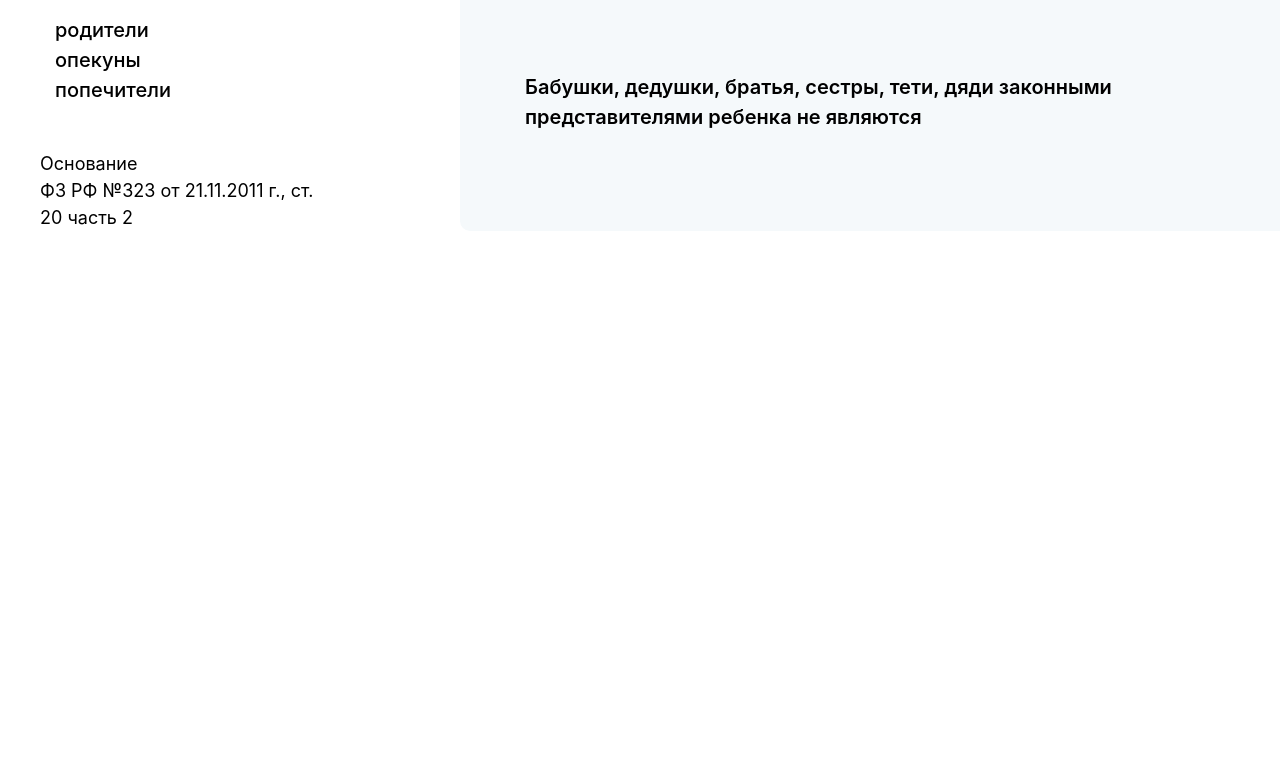
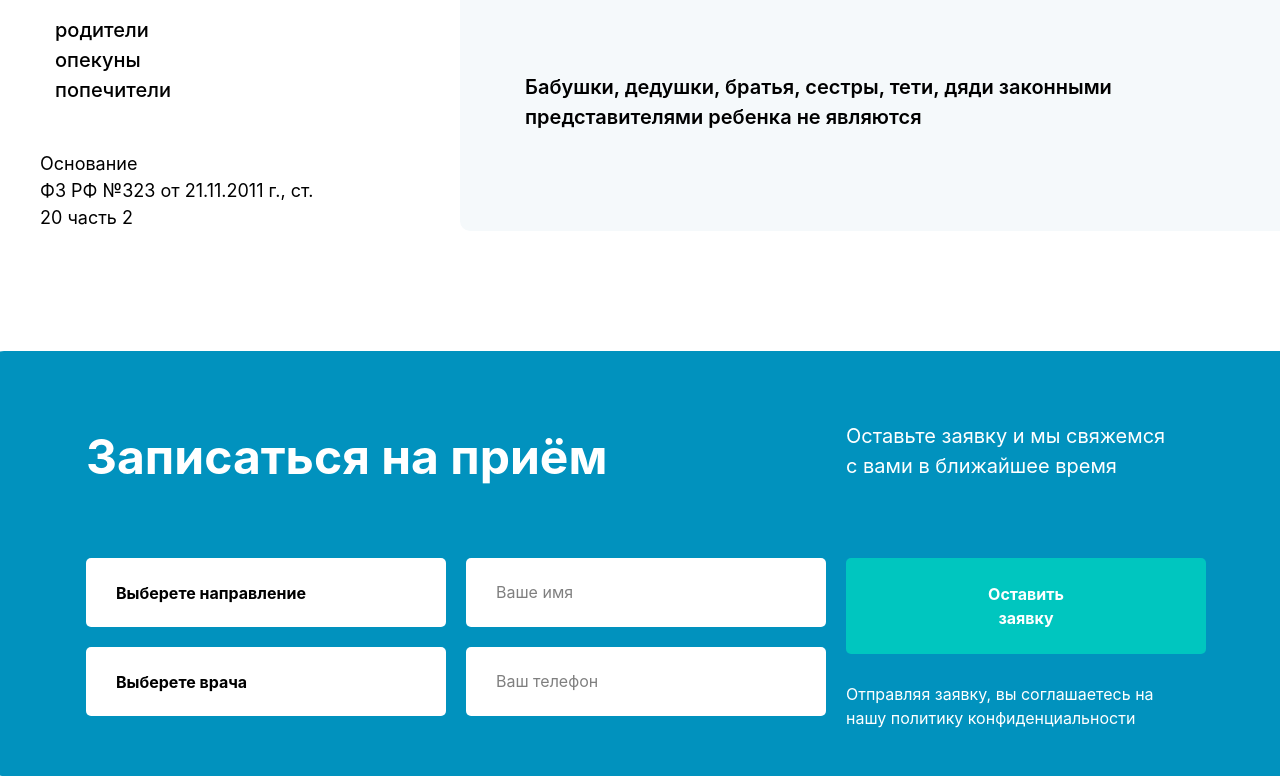
Before and after one commit to rxmnw/EXAM-WEEK-4, a website: page src/page2.html in a window 1280 px wide. Shown: the part 1634-2410 px from the top of the page. Before the commit the page ends 1915 px from the top, so only its background shows below. Drawn offline with nearby package versions, Linux system fonts and the light colour scheme; files that its build step writes are made by us from their sources.

Commit message:
section4

```diff
--- a/src/page2.html
+++ b/src/page2.html
@@ -204,6 +204,62 @@
         </aside>
       </section>
 
+ <section class="max-w-300 m-auto lg:p-[0px] p-[20px]">
+        <div
+          class="lg:w-[1312px] lg:h-[425px] bg-[#0192BE] rounded-[14px] mt-[70px] lg:p-[70px_96px] p-[30px_20px] ml-[-50px]"
+        >
+          <div
+            class="flex gap-[20px] lg:flex-row flex-col] lg:ml-[0px] ml-[40px]"
+          >
+            <aside>
+              <p class="text-[48px] font-bold text-[white]">
+                Записаться на приём
+              </p>
+              <div class="flex gap-[20px] mt-[65px] lg:flex-row flex-col">
+                <div>
+                  <div
+                    class="lg:w-[360px] h-[69px] bg-[#FFFFFF] rounded-[5px] p-[23px_30px] w-[300px]"
+                  >
+                    <p class="text-[16px] font-bold">Выберете направление</p>
+                  </div>
+                  <div
+                    class="lg:w-[360px] h-[69px] bg-[#FFFFFF] rounded-[5px] mt-[20px] p-[23px_30px] w-[300px]"
+                  >
+                    <p class="text-[16px] font-bold">Выберете врача</p>
+                  </div>
+                </div>
+                <div class="flex flex-col gap-[20px] clear-start">
+                  <input
+                    type="text"
+                    class="lg:w-[360px] h-[69px] bg-[#FFFFFF] rounded-[5px] text-[16px] p-[23px_30px] w-[300px]"
+                    placeholder="Ваше имя"
+                  />
+                  <input
+                    type="text"
+                    class="lg:w-[360px] h-[69px] bg-[#FFFFFF] rounded-[5px] text-[16px] p-[23px_30px] w-[300px]"
+                    placeholder="Ваш телефон"
+                  />
+                </div>
+              </div>
+            </aside>
+            <div class="text-white lg:inline hidden">
+              <p class="text-[20px] w-[355px] lg:flex hidden">
+                Оставьте заявку и мы свяжемся с вами в ближайшее время
+              </p>
+              <button
+                class="p-[24px_115px] bg-[#00C6BF] text-white text-[16px] font-bold rounded-[5px] mt-[77px]"
+              >
+                Оставить заявку
+              </button>
+              <p class="text-[24pxpx] w-[318px] mt-[28px]">
+                Отправляя заявку, вы соглашаетесь на нашу политику
+                конфиденциальности
+              </p>
+            </div>
+          </div>
+        </div>
+      </section>
+
 
 
 </body>
```
